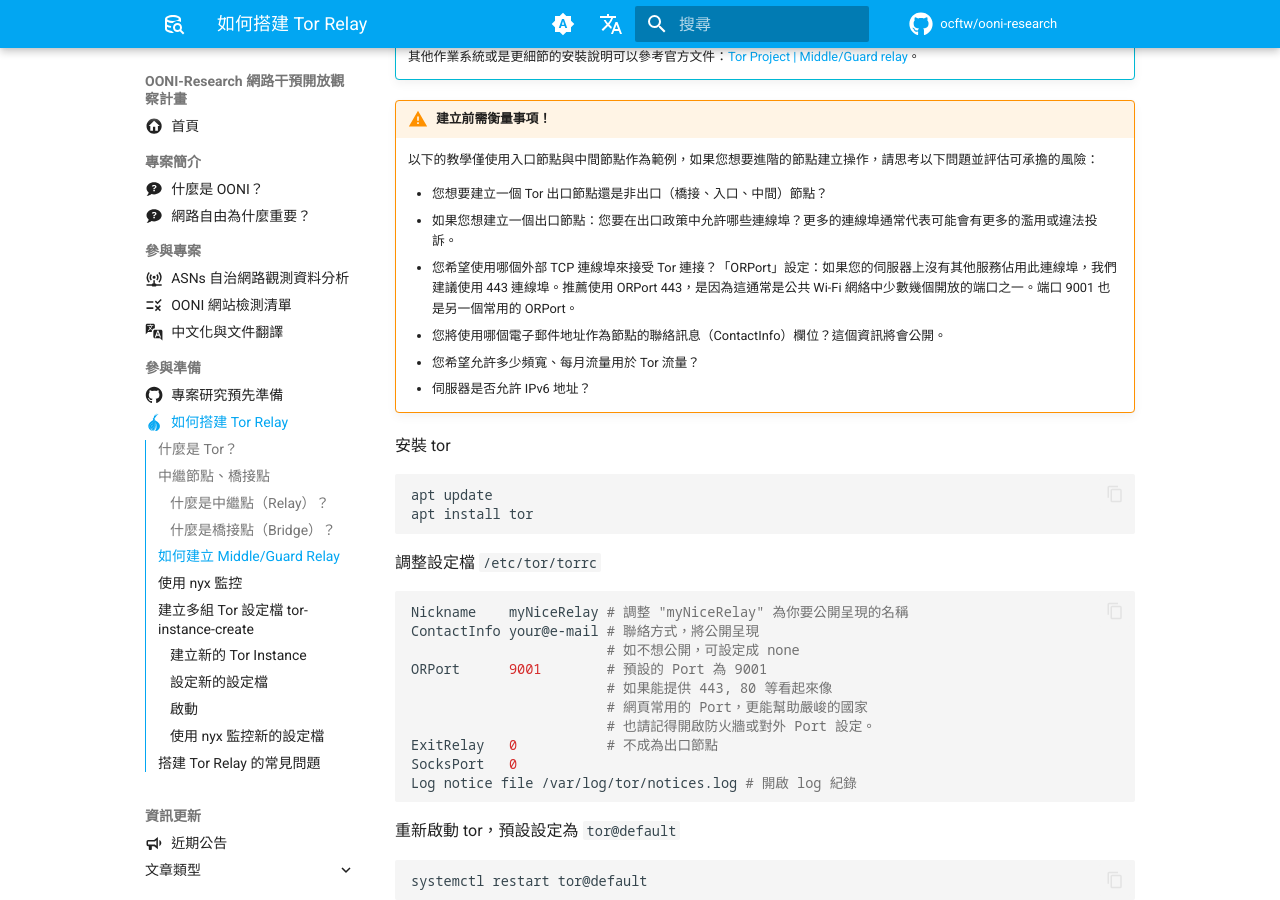
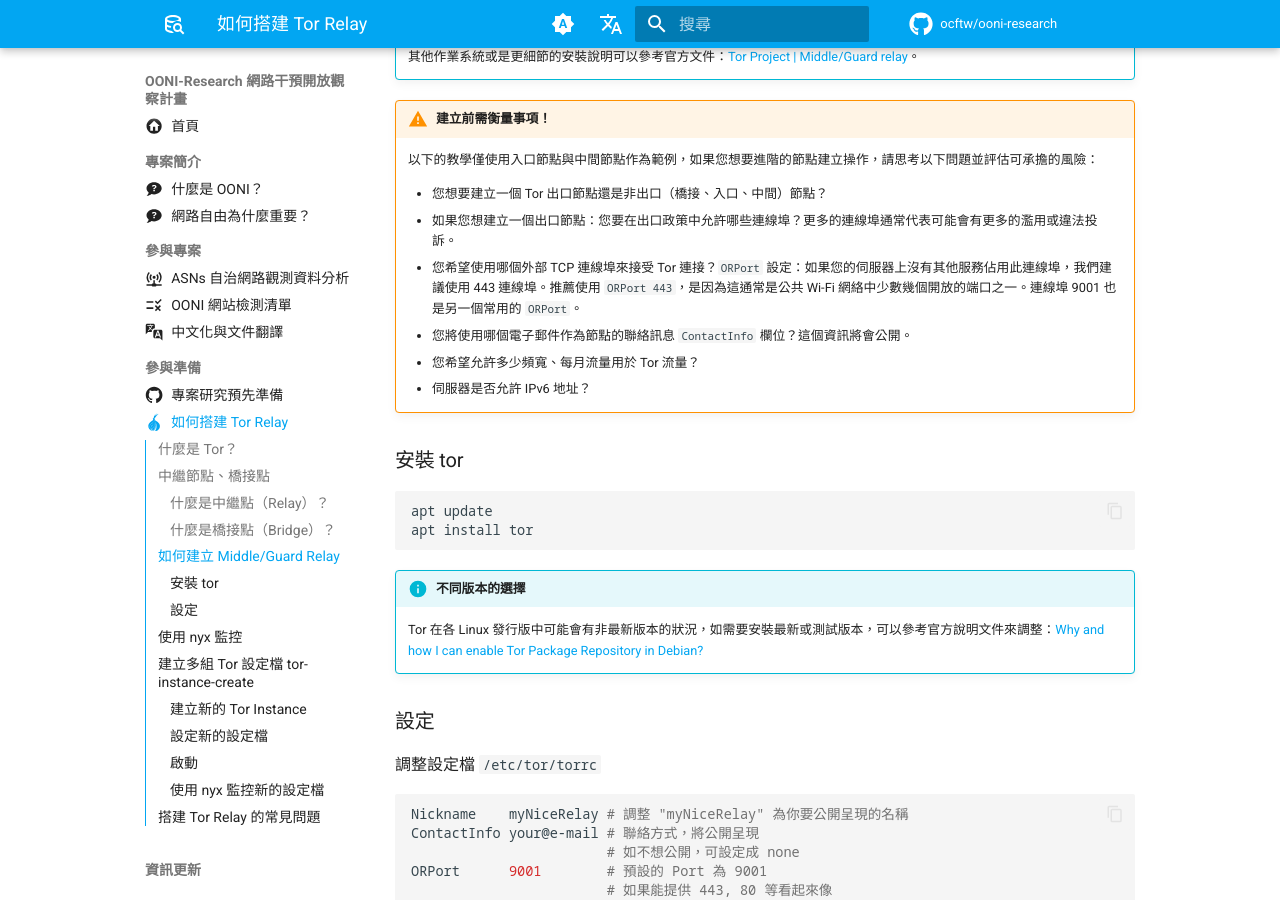
Before and after one commit to ocftw/ooni-research, an MkDocs documentation site: the page built from docs/zh-TW/setup-tor-relay.md, in a window 1280 px wide and 900 px high, scrolled down 2525 px. Built offline with MkDocs 1.6.1 and Material for MkDocs 9.7.7, drawn with Linux system fonts in a browser that asks for light colours; plug-ins that fetch from the network failed and are left out; comment, search, counter and statistics services are not loaded.

````diff
--- a/docs/zh-TW/setup-tor-relay.md
+++ b/docs/zh-TW/setup-tor-relay.md
@@ -77,17 +77,23 @@ Pluggable Transports：
 
     - 您想要建立一個 Tor 出口節點還是非出口（橋接、入口、中間）節點？
     - 如果您想建立一個出口節點：您要在出口政策中允許哪些連線埠？更多的連線埠通常代表可能會有更多的濫用或違法投訴。
-    - 您希望使用哪個外部 TCP 連線埠來接受 Tor 連接？「ORPort」設定：如果您的伺服器上沒有其他服務佔用此連線埠，我們建議使用 443 連線埠。推薦使用 ORPort 443，是因為這通常是公共 Wi-Fi 網絡中少數幾個開放的端口之一。端口 9001 也是另一個常用的 ORPort。
-    - 您將使用哪個電子郵件地址作為節點的聯絡訊息（ContactInfo）欄位？這個資訊將會公開。
+    - 您希望使用哪個外部 TCP 連線埠來接受 Tor 連接？`ORPort` 設定：如果您的伺服器上沒有其他服務佔用此連線埠，我們建議使用 443 連線埠。推薦使用 `ORPort 443`，是因為這通常是公共 Wi-Fi 網絡中少數幾個開放的端口之一。連線埠 9001 也是另一個常用的 `ORPort`。
+    - 您將使用哪個電子郵件作為節點的聯絡訊息 `ContactInfo` 欄位？這個資訊將會公開。
     - 您希望允許多少頻寬、每月流量用於 Tor 流量？
     - 伺服器是否允許 IPv6 地址？
 
-安裝 tor
+### 安裝 tor
 
 ```bash
 apt update
 apt install tor
 ```
+
+!!! info "不同版本的選擇"
+
+    Tor 在各 Linux 發行版中可能會有非最新版本的狀況，如需要安裝最新或測試版本，可以參考官方說明文件來調整：[Why and how I can enable Tor Package Repository in Debian?](https://support.torproject.org/apt/tor-deb-repo/){target="_blank"}
+
+### 設定
 
 調整設定檔 `/etc/tor/torrc`
 
````
Also changed, not shown: docs/en/setup-tor-relay.md (+7 -1 lines).
